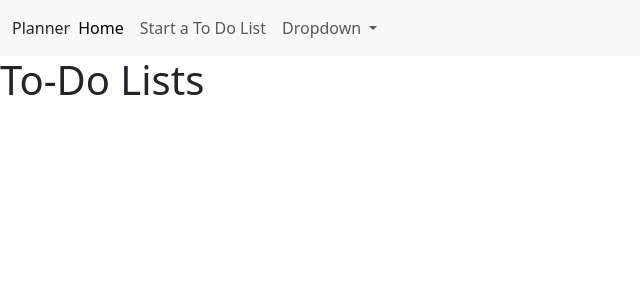
After one commit to egwilborn/planner, a Django app: template main_app/templates/main_app/list_list.html in a window 1280 px wide. The commit adds this page. Shown: the top 300 px of the page, without its empty margins (0-640 px from the left). Run offline with Django 4.2, Linux system fonts and the light colour scheme; the template is opened without the code that fills it, so the values that code supplies are empty.

Commit message:
adds list feature for Todo Lists

```diff
--- a/main_app/templates/base.html
+++ b/main_app/templates/base.html
@@ -56,9 +56,6 @@
                   </li>
                 </ul>
               </li>
-              <li class="nav-item">
-                <a class="nav-link disabled" aria-disabled="true">Disabled</a>
-              </li>
             </ul>
           </div>
         </div>
--- a/main_app/templates/home.html
+++ b/main_app/templates/home.html
@@ -1,5 +1,5 @@
 {% extends 'base.html' %} {% block content %}
 <h1>Welcome to Your Planner App</h1>
-<h3>Your Lists</h3>
+<h3><a href="{% url 'list_index'  %}">Your Lists</a></h3>
 
 {% endblock %}
--- /dev/null
+++ b/main_app/templates/main_app/list_list.html
@@ -0,0 +1,8 @@
+{% extends 'base.html' %} {% block content %}
+<h1>To-Do Lists</h1>
+<ul>
+  {% for list in list_list%}
+  <li><a href="">{{list.title}}</a></li>
+  {% endfor %}
+</ul>
+{% endblock content %}
--- a/main_app/urls.py
+++ b/main_app/urls.py
@@ -2,5 +2,6 @@ from django.urls import path
 from . import views
 urlpatterns = [
     path('', views.home, name='home'),
-    path('lists/', views.ListCreate.as_view(), name="list_create")
+    path('lists/create/', views.ListCreate.as_view(), name="list_create"),
+    path('lists/', views.ListIndex.as_view(), name="list_index"),
 ]
```
Also changed, not shown: main_app/views.py (+7 -1 lines).
